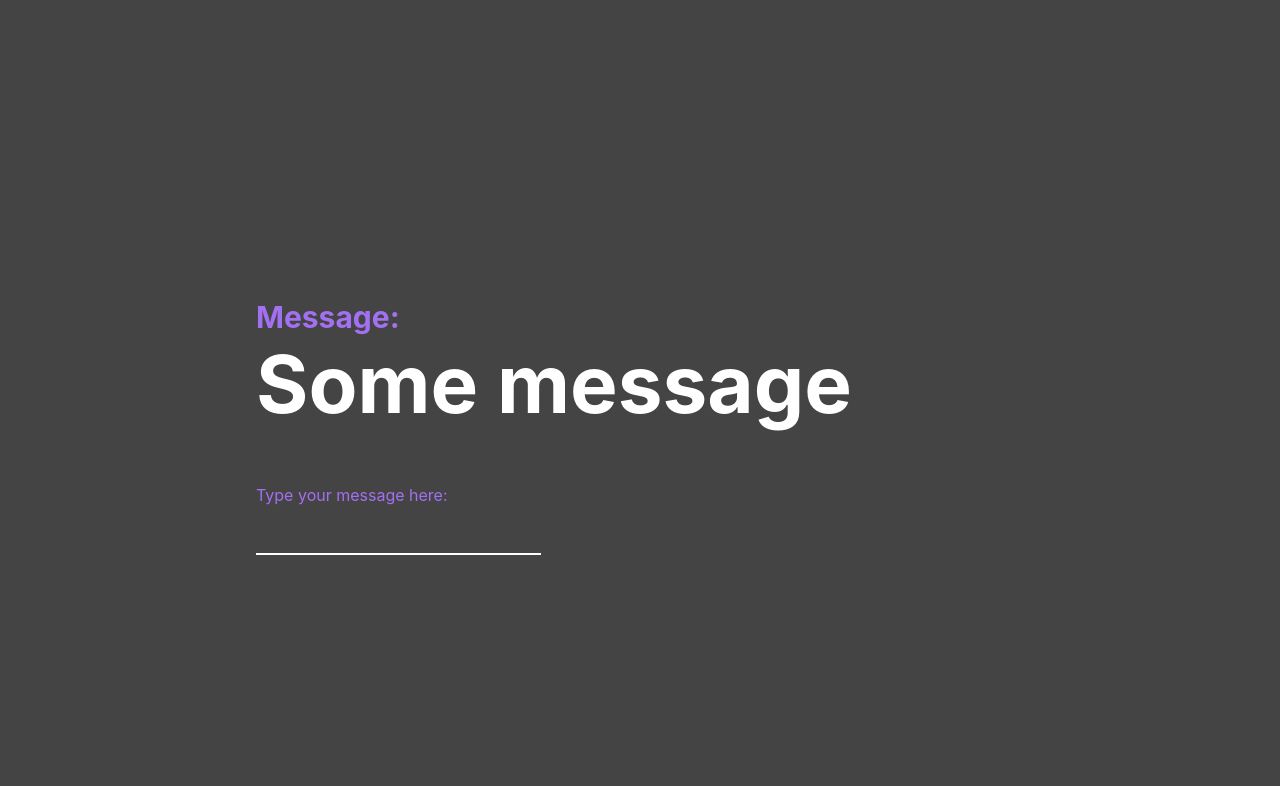
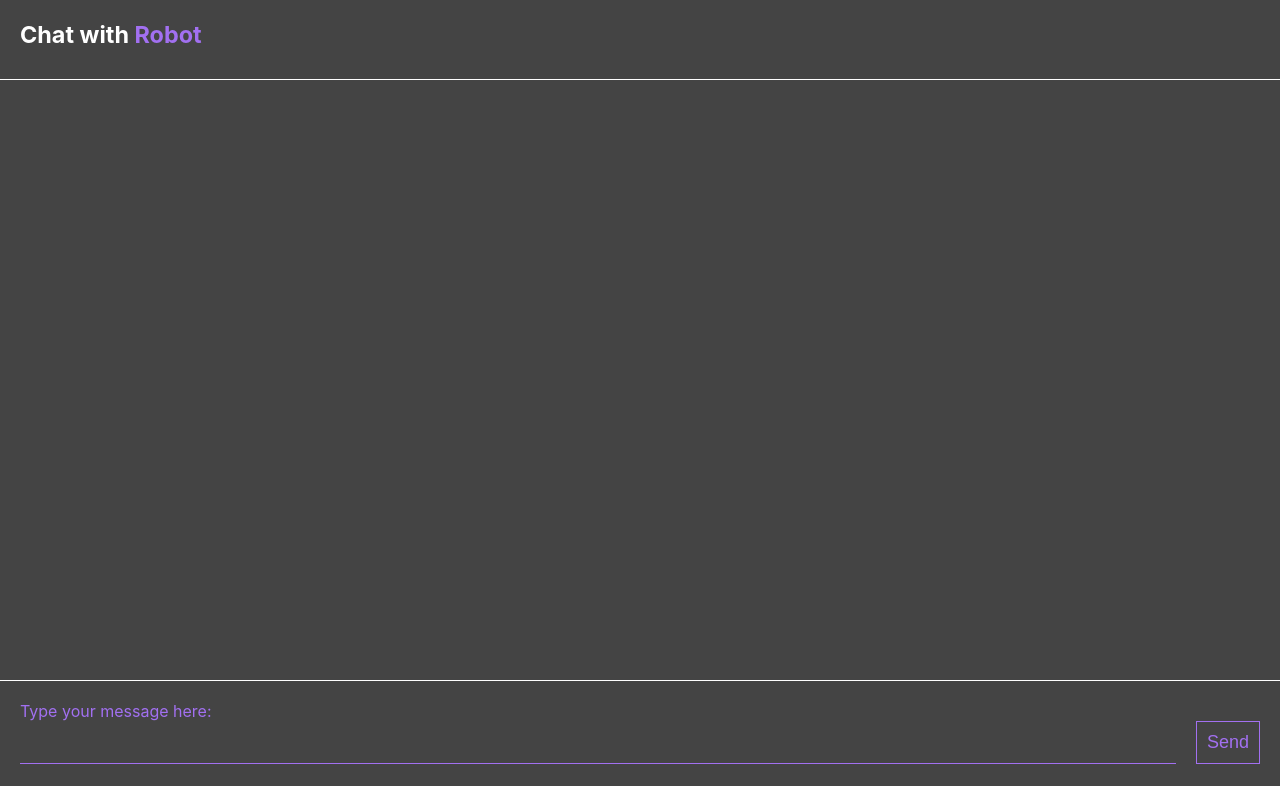
Before and after one commit to alex-ryap/react-messenger, a React (Create React App) app: page / in a window 1280 px wide. Shown: the top 786 px of the page. Built offline with nearby package versions, Linux system fonts and the light colour scheme.

Commit message:
add new logic chat

```diff
--- a/src/App.css
+++ /dev/null
@@ -1,8 +0,0 @@
-.App {
-  display: flex;
-  justify-content: center;
-  flex-direction: column;
-  padding-left: 20%;
-  background-color: #444;
-  min-height: 100vh;
-}
--- a/src/App.js
+++ b/src/App.js
@@ -1,15 +1,60 @@
 import { Message } from './components/Message/Message';
-import './App.css';
-import { useState } from 'react';
+import { useState, useEffect } from 'react';
 import { InputMessage } from './components/InputMessage/InputMessage';
+import './App.scss';
 
 function App() {
-  const [text, setText] = useState('Some message');
+  const [messageId, setMessageId] = useState(1);
+  const [messageList, setMessageList] = useState([]);
+
+  // Need use callback with prevState
+  const addNewMessage = (text, author = 'Me') => {
+    const options = {
+      hour: 'numeric',
+      minute: 'numeric',
+      second: 'numeric',
+    };
+    const message = {
+      id: messageId,
+      author: author,
+      text: text,
+      date: new Intl.DateTimeFormat('ru-RU', options).format(new Date()),
+    };
+
+    setMessageList([...messageList, message]);
+    setMessageId(messageId + 1);
+  };
+
+  // Line 34:6:  React Hook useEffect has a missing dependency: 'addNewMessage'. Either include it or remove the dependency array
+  useEffect(() => {
+    if (messageList.length >= 1) {
+      if (messageList[messageList.length - 1].author === 'Me') {
+        setTimeout(() => addNewMessage('Hello, i am Robot', 'Robot'), 2000);
+      }
+    }
+  }, [messageList]);
 
   return (
     <div className="App">
-      <Message message={text} />
-      <InputMessage change={setText} />
+      <div className="container-fluid">
+        <div className="chat">
+          <div className="chat__header">
+            <h3>
+              Chat with <span>Robot</span>
+            </h3>
+          </div>
+          <div className="chat__history">
+            <div className="messages">
+              {messageList.map((message) => {
+                return <Message message={message} key={message.id} />;
+              })}
+            </div>
+          </div>
+          <div className="chat__form">
+            <InputMessage submit={addNewMessage} />
+          </div>
+        </div>
+      </div>
     </div>
   );
 }
--- /dev/null
+++ b/src/App.scss
@@ -0,0 +1,43 @@
+.App {
+  background-color: #444;
+  height: 100vh;
+}
+
+.containter-fluid {
+  width: 100%;
+}
+
+.chat__header {
+  height: 10vh;
+  font-size: 20px;
+  color: white;
+  padding: 20px;
+  border-bottom: 1px solid white;
+
+  & span {
+    color: rgb(162, 112, 241);
+  }
+}
+
+.chat__history {
+}
+
+.messages {
+  height: 75vh;
+  padding: 20px;
+  overflow-x: hidden;
+  overflow-y: auto;
+  display: flex;
+  flex-direction: column;
+}
+
+.messages > :first-child {
+  margin-top: auto;
+}
+
+.chat__form {
+  background: #444;
+  height: 15vh;
+  padding: 20px;
+  border-top: 1px solid white;
+}
--- a/src/components/InputMessage/InputMessage.jsx
+++ b/src/components/InputMessage/InputMessage.jsx
@@ -1,16 +1,35 @@
+import { useState } from 'react';
 import './InputMessage.scss';
 
-export const InputMessage = ({ change }) => {
-  function handleChange(event) {
-    change(event.target.value);
-  }
+export const InputMessage = ({ submit }) => {
+  const [message, setMessage] = useState('');
+
+  const handlerSubmit = (event) => {
+    event.preventDefault();
+    if (message) {
+      submit(message);
+      setMessage('');
+    }
+  };
+
+  const handlerChange = (event) => {
+    setMessage(event.target.value);
+  };
 
   return (
-    <form className="form">
-      <label className="form__label" htmlFor="">
-        Type your message here:
-      </label>
-      <input className="form__input" type="text" onChange={handleChange} />
+    <form className="form" onSubmit={handlerSubmit}>
+      <label className="form__label">Type your message here:</label>
+      <div className="form__actions">
+        <input
+          className="form__input"
+          type="text"
+          onChange={handlerChange}
+          value={message}
+        />
+        <button className="form__btn" type="submit">
+          Send
+        </button>
+      </div>
     </form>
   );
 };
--- a/src/components/InputMessage/InputMessage.scss
+++ b/src/components/InputMessage/InputMessage.scss
@@ -2,21 +2,41 @@
   &__label {
     display: block;
     color: rgb(162, 112, 241);
-    margin-bottom: 15px;
+  }
+
+  &__actions {
+    display: flex;
   }
 
   &__input {
+    width: 100%;
     background-color: inherit;
     color: #fff;
-    font-size: 20px;
+    font-size: 16px;
     border: none;
     outline: none;
-    padding: 5px 10px;
-    border-bottom: 2px solid #fff;
+    padding: 10px;
+    border-bottom: 1px solid rgb(162, 112, 241);
     transition: all 0.5s;
 
     &:focus {
-      border-bottom: 2px solid rgb(162, 112, 241);
+      border-bottom: 1px solid rgb(162, 112, 241);
+    }
+  }
+
+  &__btn {
+    margin-left: 20px;
+    cursor: pointer;
+    padding: 10px;
+    background: transparent;
+    color: rgb(162, 112, 241);
+    font-size: 18px;
+    border: 1px solid rgb(162, 112, 241);
+    transition: 0.5s all;
+
+    &:hover {
+      background: rgb(162, 112, 241);
+      color: white;
     }
   }
 }
--- a/src/components/Message/Message.jsx
+++ b/src/components/Message/Message.jsx
@@ -1,11 +1,14 @@
 import './Message.scss';
 
 export const Message = ({ message }) => {
+  const classes = message.author === 'Me' ? 'message' : 'message message__left';
+
   return (
-    <div>
-      <h1 className="message">
-        <span className="message__label">Message:</span> {message}
-      </h1>
-    </div>
+    <span className={classes}>
+      <span className="message__text">{message.text}</span>
+      <span className="message__info">
+        {message.author}, {message.date}
+      </span>
+    </span>
   );
 };
--- a/src/components/Message/Message.scss
+++ b/src/components/Message/Message.scss
@@ -1,9 +1,29 @@
 .message {
-  font-size: 80px;
-  color: #fff;
-  &__label {
+  width: max-content;
+  align-self: flex-end;
+  background: rgb(162, 112, 241);
+  border-radius: 20px 20px 0 20px;
+  padding: 10px;
+
+  &:not(:first-child) {
+    margin-top: 10px;
+  }
+
+  &__left {
+    align-self: flex-start;
+    background: rgb(131, 53, 255);
+    border-radius: 20px 20px 20px 0;
+  }
+
+  &__text {
+    font-size: 18px;
+    color: #fff;
+  }
+
+  &__info {
+    margin-top: 5px;
     display: block;
-    font-size: 30px;
-    color: rgb(162, 112, 241);
+    font-size: 11px;
+    color: #ccc;
   }
 }
--- a/src/index.css
+++ b/src/index.css
@@ -1,3 +1,9 @@
+* {
+  margin: 0;
+  padding: 0;
+  box-sizing: border-box;
+}
+
 body {
   margin: 0;
   font-family: -apple-system, BlinkMacSystemFont, 'Segoe UI', 'Roboto', 'Oxygen',
```
